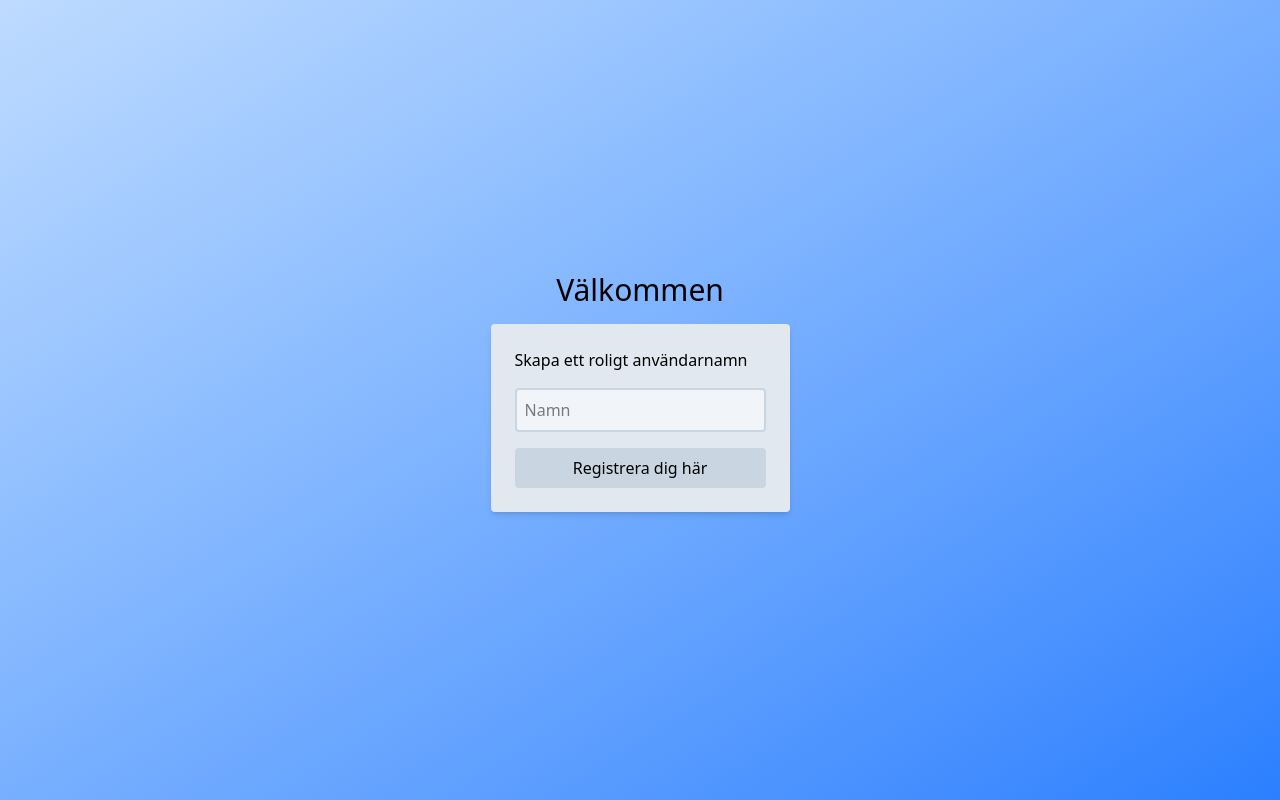
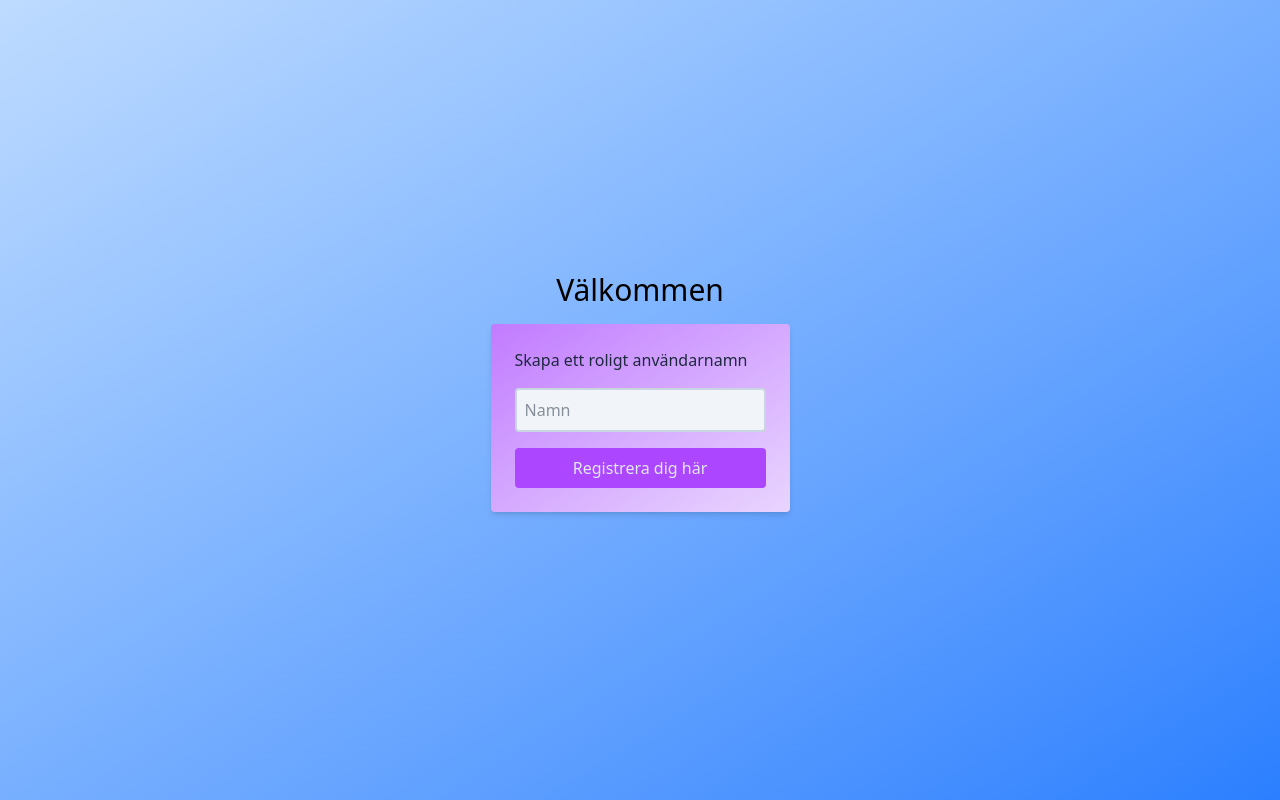
Before and after one commit to VickyPhu/websocket-boiler, a React (Vite) app in the folder client/: page / in a window 1280 px wide. Built offline with nearby package versions, Linux system fonts and the light colour scheme; no server answers.

Commit message:
Enhance Chat and Register components with user count and styling updates

```diff
--- a/client/src/components/chat.tsx
+++ b/client/src/components/chat.tsx
@@ -1,10 +1,12 @@
 import { useEffect, useState } from "react";
 import { useLikes } from "../hooks/use-likes";
+import { useUsers } from "../hooks/use-users";
 import { socket } from "../socket";
 import SidePanelUsers from "./side-panel-users";
 
 export default function Chat() {
   const likes = useLikes();
+  const users = useUsers();
   const [username] = useState("");
   const [message, setMessage] = useState("");
   const [chat, setChat] = useState<string[]>([]);
@@ -20,15 +22,14 @@ export default function Chat() {
     };
   }, []);
   const sendMessage = () => {
-    socket.emit("sendMessage", message);
     if (message === "") {
       alert("Skriv något i meddelandet");
-      setMessage("");
+
       return;
     } else {
       setMessage("");
     }
-
+    socket.emit("sendMessage", message);
   };
 
   const sendLike = () => {
@@ -40,14 +41,18 @@ export default function Chat() {
       <div className="flex justify-center h-screen bg-gradient-to-br from-blue-200 to-blue-500">
         {/* <Chat /> */}
         <div className="flex flex-col w-full max-w-md p-4 bg-white shadow m-15 rounded-lg">
-          <h1>Välkommen {username}</h1>
+          <h1 className="text-center text-lg font-bold text-blue-400">
+            Välkommen {users.length}
+          </h1>
           <h2>Antal ❤️ {likes}</h2>
           <button onClick={sendLike}>Skicka ❤️</button>
 
           <div className="flex flex-col mt-4 overflow-y-auto h-96 mb-4 bg-gray-100 p-3 rounded-lg">
-          {chat.map((line, index) => (
-            <div key={index} className="bg-white m-1 rounded-lg p-2">{line}</div>
-          ))}
+            {chat.map((line, index) => (
+              <div key={index} className="bg-white m-1 rounded-lg p-2">
+                {line}
+              </div>
+            ))}
           </div>
 
           <input
@@ -57,7 +62,12 @@ export default function Chat() {
             onChange={(e) => setMessage(e.target.value)}
             onKeyDown={(e) => e.key === "Enter" && sendMessage()}
           />
-          <button onClick={sendMessage} className="bg-blue-400 mt-4 py-2 text-white rounded hover:bg-blue-500 cursor-pointer">Skicka ditt mess</button>
+          <button
+            onClick={sendMessage}
+            className="bg-blue-400 mt-4 py-2 text-white rounded hover:bg-blue-500 cursor-pointer"
+          >
+            Skicka ditt mess
+          </button>
         </div>
         <SidePanelUsers />
       </div>
--- a/client/src/components/register.tsx
+++ b/client/src/components/register.tsx
@@ -18,7 +18,7 @@ export default function Register() {
     return (
       <div className="flex flex-col items-center justify-center h-screen bg-gradient-to-br from-blue-200 to-blue-500">
         <h1 className="text-3xl">Välkommen</h1>
-        <div className="p-6 rounded shadow-md bg-slate-200 max-w-sm flex flex-col gap-4 m-4">
+        <div className="p-6 rounded shadow-md bg-slate-200 max-w-sm flex flex-col gap-4 m-4 bg-gradient-to-br from-purple-400 to-purple-200 text-slate-800 " >
           <h2>Skapa ett roligt användarnamn</h2>
           <input
             value={username}
@@ -28,7 +28,7 @@ export default function Register() {
           />
           <button
             onClick={handleRegister}
-            className="bg-slate-300 p-2 rounded hover:bg-slate-400 transition cursor-pointer"
+            className="bg-purple-500 text-slate-200 p-2 rounded hover:bg-slate-400 transition cursor-pointer"
           >
             Registrera dig här
           </button>
```
